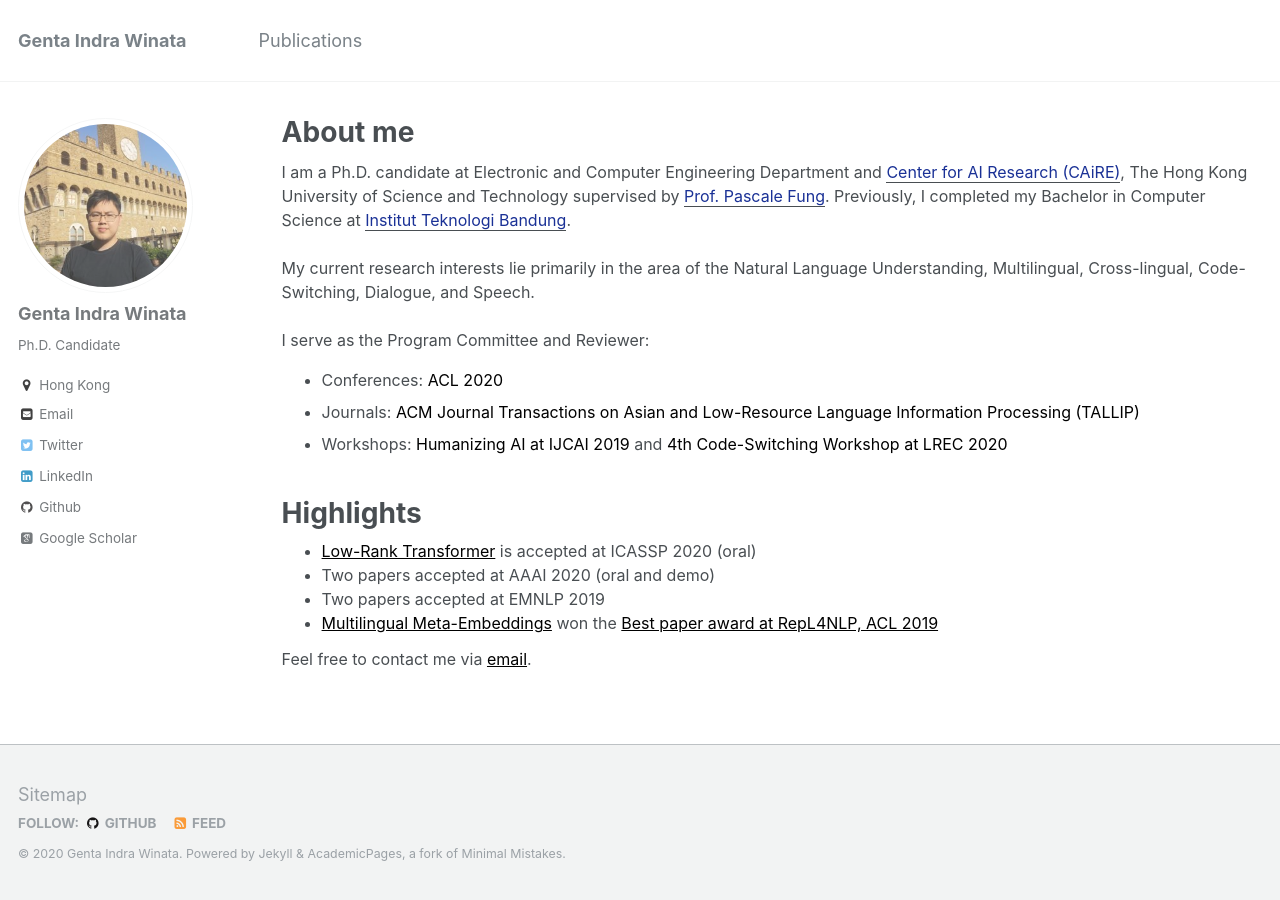
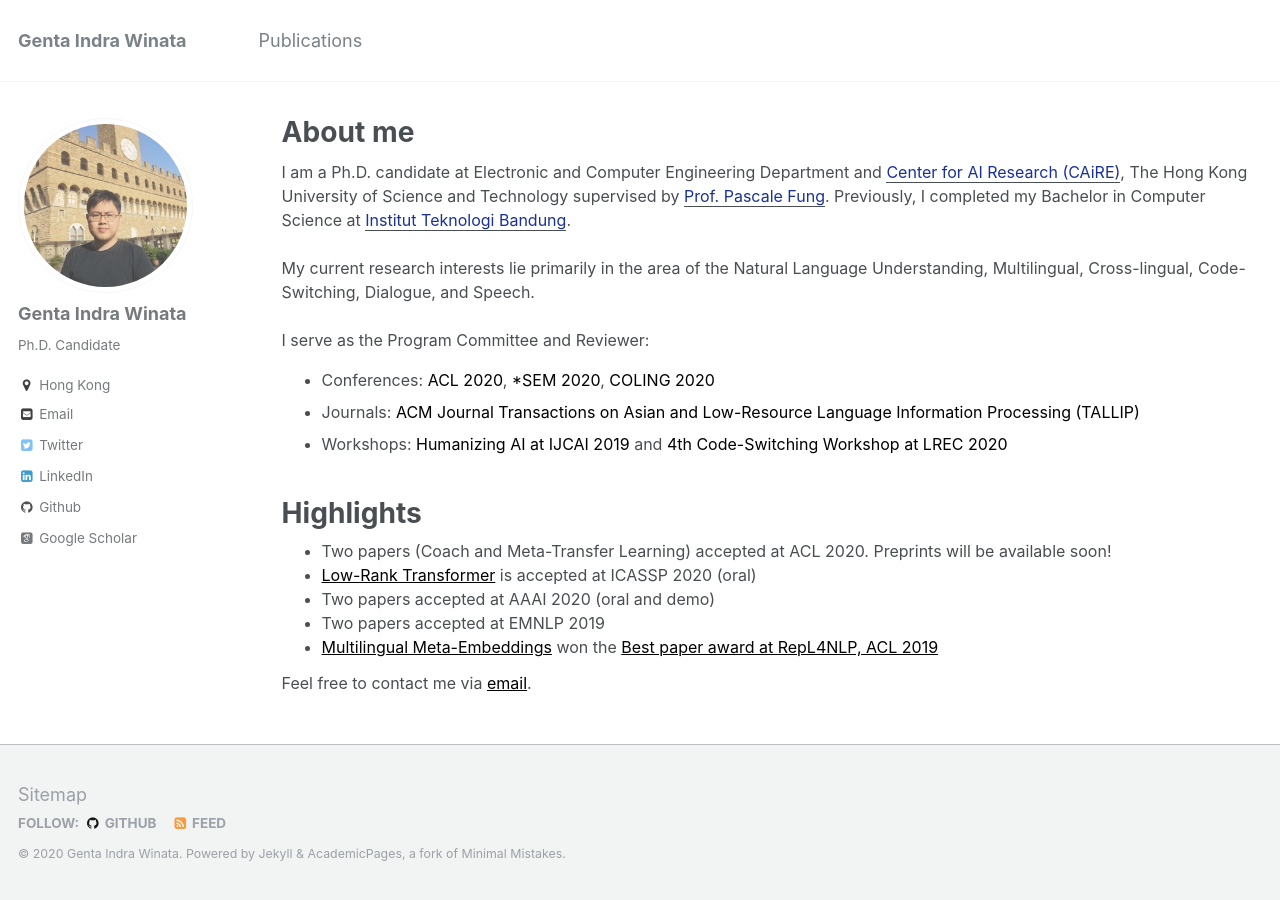
Before and after one commit to gentaiscool/gentaiscool.github.io, a Jekyll site: the page built from _pages/about.md, in a window 1280 px wide. Built offline with Jekyll 4.4.1, drawn with Linux system fonts in a browser that asks for light colours; some web fonts are replaced.

Commit message:
update homepage

```diff
--- a/_layouts/about.html
+++ b/_layouts/about.html
@@ -66,7 +66,7 @@ layout: default
             <br/><br/>
             I serve as the Program Committee and Reviewer:
             <ul>
-              <li>Conferences: <a href="https://acl2020.org/" style="color:#000000">ACL 2020</a></li>
+              <li>Conferences: <a href="https://acl2020.org/" style="color:#000000">ACL 2020</a>, <a href="https://sites.google.com/view/starsem2020/" style="color:#000000">*SEM 2020</a>, <a href="https://coling2020.org/" style="color:#000000">COLING 2020</a></li>
               <li>Journals: <a href="https://dl.acm.org/journal/tallip" style="color:#000000">ACM Journal Transactions on Asian and Low-Resource Language Information Processing (TALLIP)</a></li>
               <li>Workshops: <a href="https://www.humanizing-ai.com/program.html" style="color:#000000">Humanizing AI at IJCAI 2019</a> and <a href="https://cod1r.github.io/Code-Switching/" style="color:#000000">4th Code-Switching Workshop at LREC 2020</a></li>
             </ul>
@@ -79,6 +79,7 @@ layout: default
       <h1 class="page__title" itemprop="headline">Highlights</h1>
       <ul style="line-height:100%; font-size:16px">
         <!-- <li>Program Committee of <a href="https://cod1r.github.io/Code-Switching/" style="color:#000000">4th Code-Switching Workshop, LREC 2020</a></li> -->
+        <li>Two papers (Coach and Meta-Transfer Learning) accepted at ACL 2020. Preprints will be available soon!</li>
         <li><a href="https://arxiv.org/abs/1910.13923" style="color:#000000">Low-Rank Transformer</a> is accepted at ICASSP 2020 (oral)</li>
         <li>Two papers accepted at AAAI 2020 (oral and demo)</li>
         <li>Two papers accepted at EMNLP 2019</li>
```
